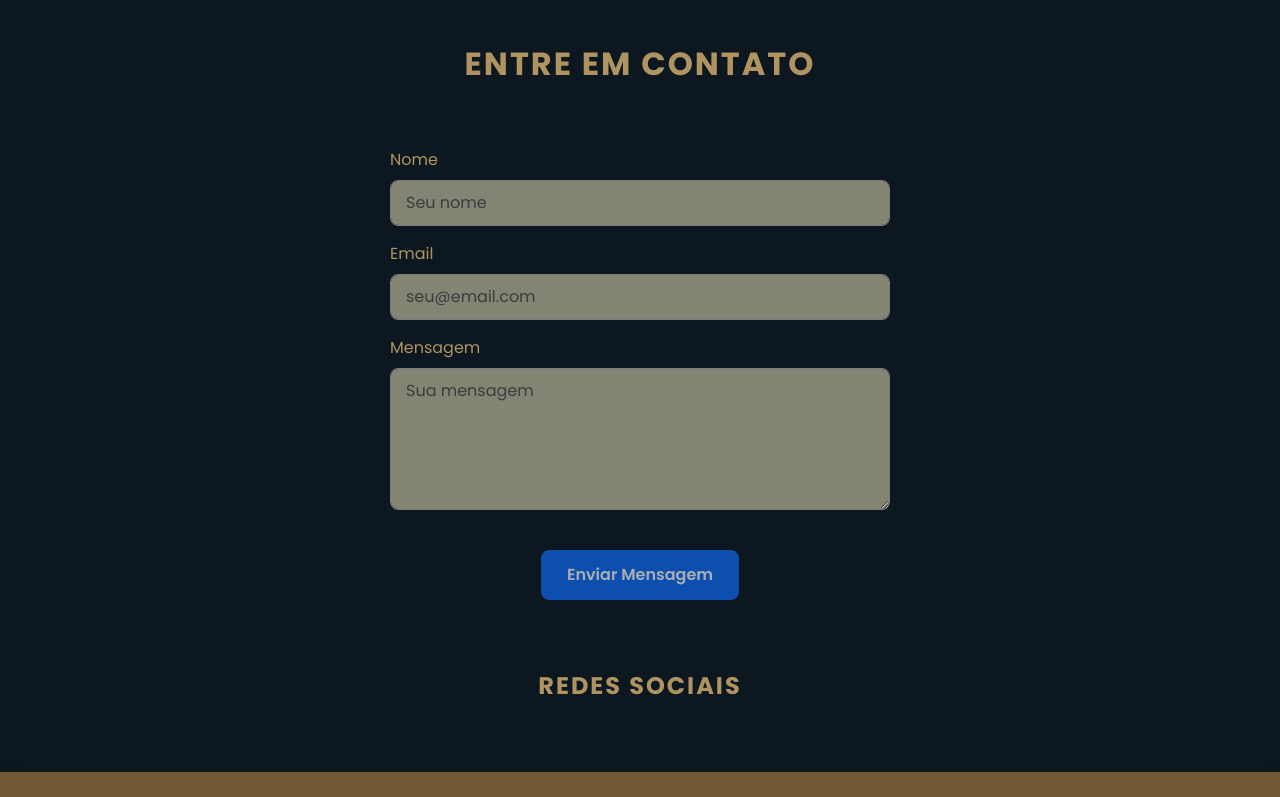
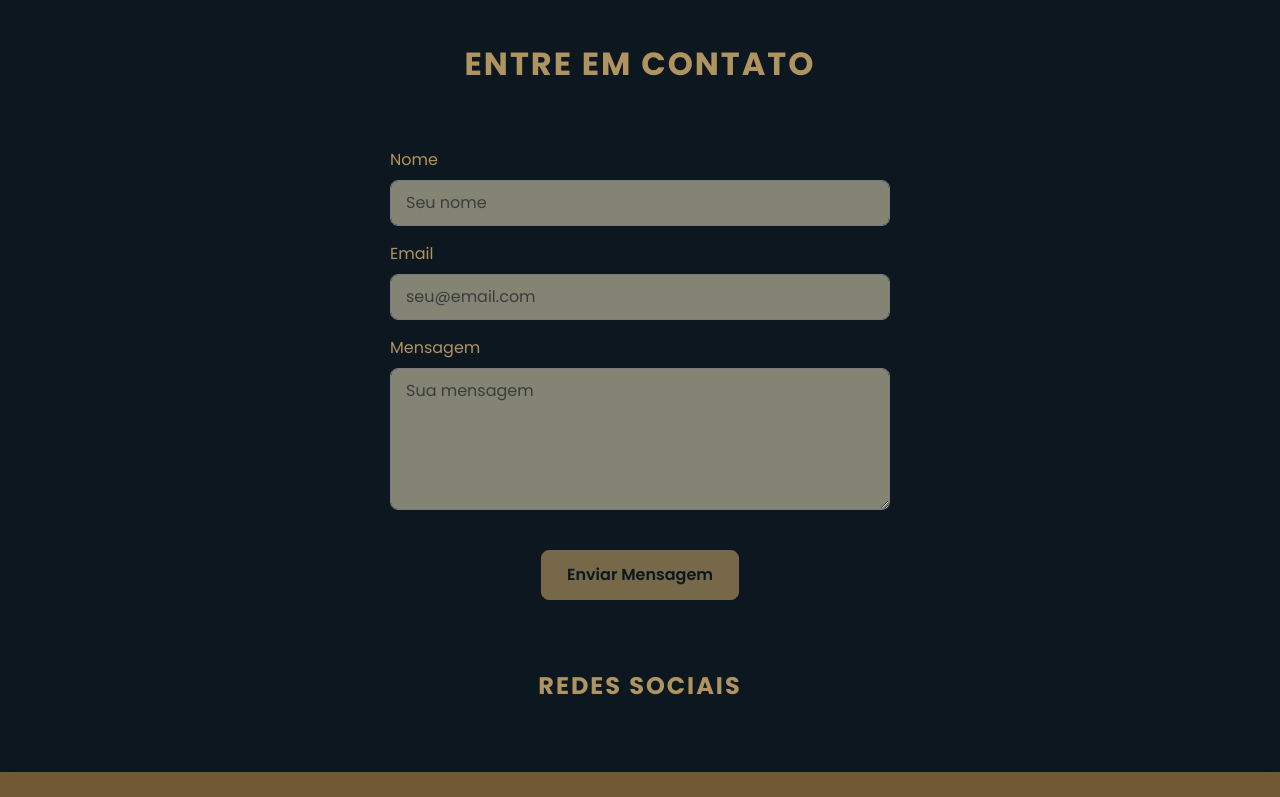
Before and after one commit to vitorosenbergre/portfolio-template, a React (Create React App) app: page / in a window 1280 px wide. Shown: the part 3088-3885 px from the top of the page. Built offline with nearby package versions, Linux system fonts and the light colour scheme.

Commit message:
[refactor] favicon, public name and contact button changes

```diff
--- a/public/index.html
+++ b/public/index.html
@@ -27,7 +27,7 @@
     <link rel="preconnect" href="https://fonts.googleapis.com">
     <link rel="preconnect" href="https://fonts.gstatic.com" crossorigin>
     <link href="https://fonts.googleapis.com/css2?family=Poppins:wght@400;500;600;700&display=swap" rel="stylesheet">
-    <title>Portfólio de Álvaro Argolo</title>
+    <title>Portfólio de Álvaro Argôlo</title>
   </head>
   <body>
     <noscript>You need to enable JavaScript to run this app.</noscript>
--- a/src/components/Contact/Contact.css
+++ b/src/components/Contact/Contact.css
@@ -76,6 +76,15 @@
   color: var(--primary-color);
   display: block;
   margin: 40px auto 0 auto;
+  opacity: 0.65;
+}
+
+.btn-primary:disabled,
+.btn-primary[disabled] {
+  background-color: var(--secondary-color);
+  border-color: var(--secondary-color);
+  color: var(--primary-color);
+  opacity: 0.65;
 }
 
 .form-field-wrapper {
```
Also changed, not shown: 1 other file (tests, documents, lock files or other folders).
